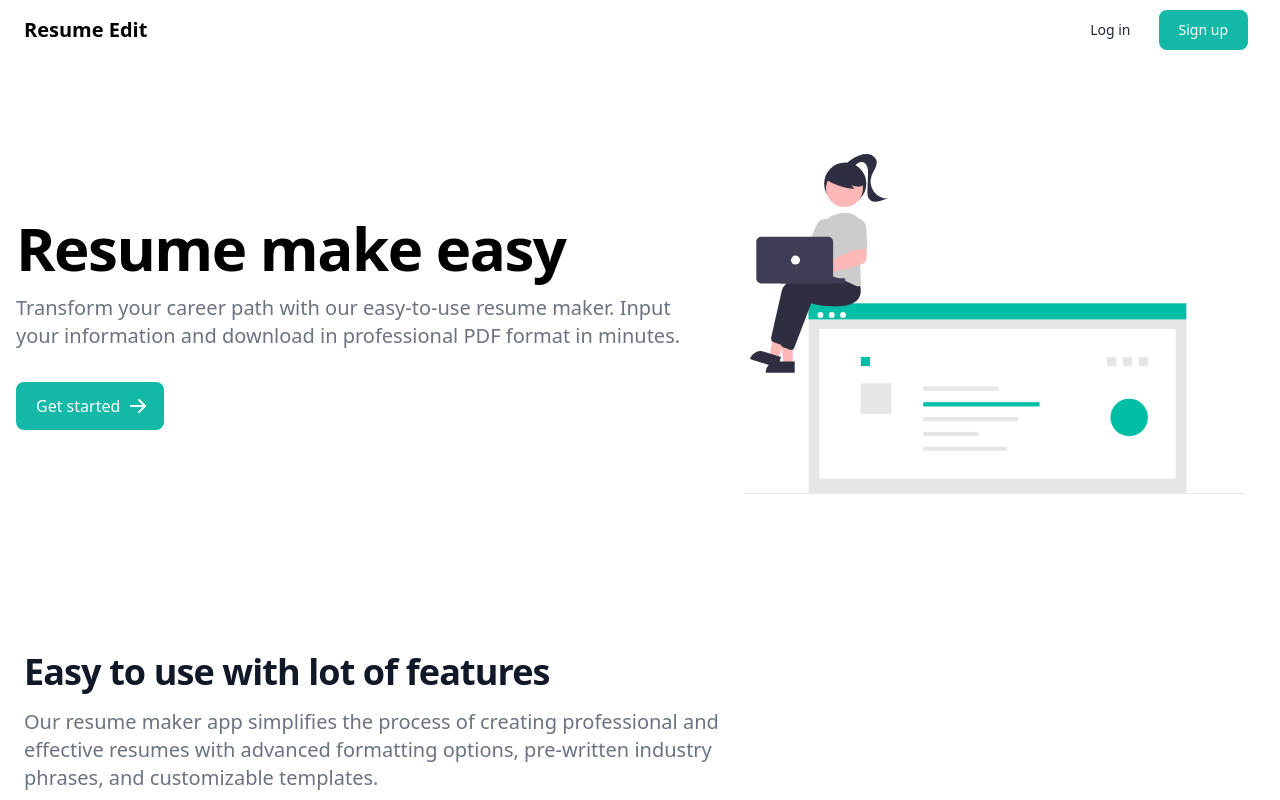
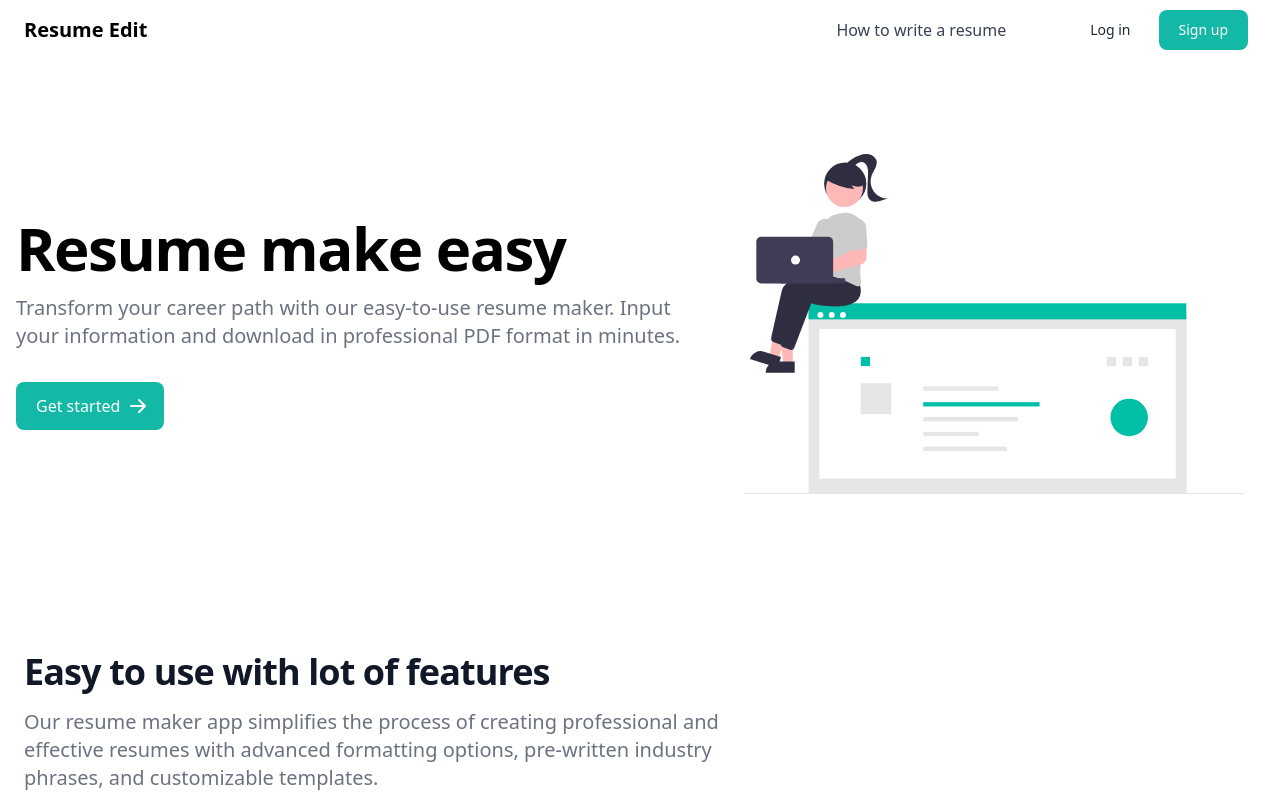
Before and after one commit to Qu1etboy/resume-edit, a Next.js app: page / in a window 1280 px wide. Shown: the top 800 px of the page. Built offline with nearby package versions, Linux system fonts and the light colour scheme; no server answers.

Commit message:
feat: add how to write a resume page

```diff
--- a/components/home/Footer.tsx
+++ b/components/home/Footer.tsx
@@ -1,6 +1,6 @@
 export default function Footer() {
   return (
-    <footer className="px-4 pb-4 pt-16 bg-gray-900 text-gray-100 sm:px-6 sm:pb-6 border-t">
+    <footer className="mt-auto px-4 pb-4 pt-16 bg-gray-900 text-gray-100 sm:px-6 sm:pb-6 border-t">
       <div className="mx-auto max-w-screen-xl">
         <div className="md:flex md:justify-between">
           <div className="mb-6 md:mb-0">
--- a/components/home/Navbar.tsx
+++ b/components/home/Navbar.tsx
@@ -13,7 +13,23 @@ export default function Navbar() {
               Resume Edit
             </span>
           </Link>
-          <div className="flex items-center lg:order-2">
+          <div className="flex items-center">
+            <div
+              className="hidden justify-between items-center w-full lg:flex lg:w-auto mr-16"
+              id="mobile-menu-2"
+            >
+              <ul className="flex flex-col mt-4 font-medium lg:flex-row lg:space-x-8 lg:mt-0">
+                <li>
+                  <Link
+                    href="/how-to-write-a-resume"
+                    className="block text-gray-700 lg:border-0 lg:hover:text-teal-500 duration-300"
+                    rel="noreferrer"
+                  >
+                    How to write a resume
+                  </Link>
+                </li>
+              </ul>
+            </div>
             {session ? (
               <button
                 onClick={() => signOut()}
@@ -35,8 +51,9 @@ export default function Navbar() {
                 >
                   Sign up
                 </Link>
+              </>
+            )}
             <button
-                  data-collapse-toggle="mobile-menu-2"
               type="button"
               className="inline-flex items-center p-2 ml-1 text-sm text-gray-500 rounded-lg lg:hidden hover:bg-gray-100 focus:outline-none focus:ring-2 focus:ring-gray-200"
               aria-controls="mobile-menu-2"
@@ -50,9 +67,9 @@ export default function Navbar() {
                 xmlns="http://www.w3.org/2000/svg"
               >
                 <path
-                      fill-rule="evenodd"
+                  fillRule="evenodd"
                   d="M3 5a1 1 0 011-1h12a1 1 0 110 2H4a1 1 0 01-1-1zM3 10a1 1 0 011-1h12a1 1 0 110 2H4a1 1 0 01-1-1zM3 15a1 1 0 011-1h12a1 1 0 110 2H4a1 1 0 01-1-1z"
-                      clip-rule="evenodd"
+                  clipRule="evenodd"
                 ></path>
               </svg>
               <svg
@@ -62,71 +79,13 @@ export default function Navbar() {
                 xmlns="http://www.w3.org/2000/svg"
               >
                 <path
-                      fill-rule="evenodd"
+                  fillRule="evenodd"
                   d="M4.293 4.293a1 1 0 011.414 0L10 8.586l4.293-4.293a1 1 0 111.414 1.414L11.414 10l4.293 4.293a1 1 0 01-1.414 1.414L10 11.414l-4.293 4.293a1 1 0 01-1.414-1.414L8.586 10 4.293 5.707a1 1 0 010-1.414z"
-                      clip-rule="evenodd"
+                  clipRule="evenodd"
                 ></path>
               </svg>
             </button>
-              </>
-            )}
           </div>
-          {/* <div
-            className="hidden justify-between items-center w-full lg:flex lg:w-auto lg:order-1"
-            id="mobile-menu-2"
-          >
-            <ul className="flex flex-col mt-4 font-medium lg:flex-row lg:space-x-8 lg:mt-0">
-              <li>
-                <a
-                  href="#"
-                  className="block py-2 pr-4 pl-3 text-white rounded bg-primary-700 lg:bg-transparent lg:text-primary-700 lg:p-0"
-                  aria-current="page"
-                >
-                  Home
-                </a>
-              </li>
-              <li>
-                <a
-                  href="#"
-                  className="block py-2 pr-4 pl-3 text-gray-700 border-b border-gray-100 hover:bg-gray-50 lg:hover:bg-transparent lg:border-0 lg:hover:text-primary-700 lg:p-0"
-                >
-                  Company
-                </a>
-              </li>
-              <li>
-                <a
-                  href="#"
-                  className="block py-2 pr-4 pl-3 text-gray-700 border-b border-gray-100 hover:bg-gray-50 lg:hover:bg-transparent lg:border-0 lg:hover:text-primary-700 lg:p-0"
-                >
-                  Marketplace
-                </a>
-              </li>
-              <li>
-                <a
-                  href="#"
-                  className="block py-2 pr-4 pl-3 text-gray-700 border-b border-gray-100 hover:bg-gray-50 lg:hover:bg-transparent lg:border-0 lg:hover:text-primary-700 lg:p-0"
-                >
-                  Features
-                </a>
-              </li>
-              <li>
-                <a
-                  href="#"
-                  className="block py-2 pr-4 pl-3 text-gray-700 border-b border-gray-100 hover:bg-gray-50 lg:hover:bg-transparent lg:border-0 lg:hover:text-primary-700 lg:p-0"
-                >
-                  Team
-                </a>
-              </li>
-              <li>
-                <a
-                  href="#"
-                  className="block py-2 pr-4 pl-3 text-gray-700 border-b border-gray-100 hover:bg-gray-50 lg:hover:bg-transparent lg:border-0 lg:hover:text-primary-700 lg:p-0"
-                >
-                  Contact
-                </a>
-              </li>
-            </ul>
-          </div> */}
         </div>
       </nav>
     </header>
--- /dev/null
+++ b/pages/how-to-write-a-resume.tsx
@@ -0,0 +1,40 @@
+import Footer from "@/components/home/Footer";
+import Navbar from "@/components/home/Navbar";
+
+export default function HowToWriteAResume() {
+  return (
+    <main className="flex flex-col min-h-screen">
+      <Navbar />
+      <section className="container mx-auto w-full max-w-2xl p-3 lg:p-0">
+        <div className="mb-8">
+          <h1 className="text-3xl font-bold mb-5 mt-10">
+            How to write a resume
+          </h1>
+          <p>Learn how to write a better resume that will land you a job.</p>
+          <br />
+          <p>
+            These are some of the best articles that provide an information you
+            need to know to write a better resume, list by a job career
+          </p>
+        </div>
+
+        <article className="mb-16">
+          <div>
+            <h3 className="text-xl font-bold">Software Engineer</h3>
+            <ul className="list-disc ml-5">
+              <li>
+                <a
+                  href="https://www.freecodecamp.org/news/writing-a-killer-software-engineering-resume-b11c91ef699d/"
+                  className="underline text-teal-700"
+                >
+                  https://www.freecodecamp.org/news/writing-a-killer-software-engineering-resume-b11c91ef699d/
+                </a>
+              </li>
+            </ul>
+          </div>
+        </article>
+      </section>
+      <Footer />
+    </main>
+  );
+}
```
Lines whose indentation alone changed are shown as unchanged.
